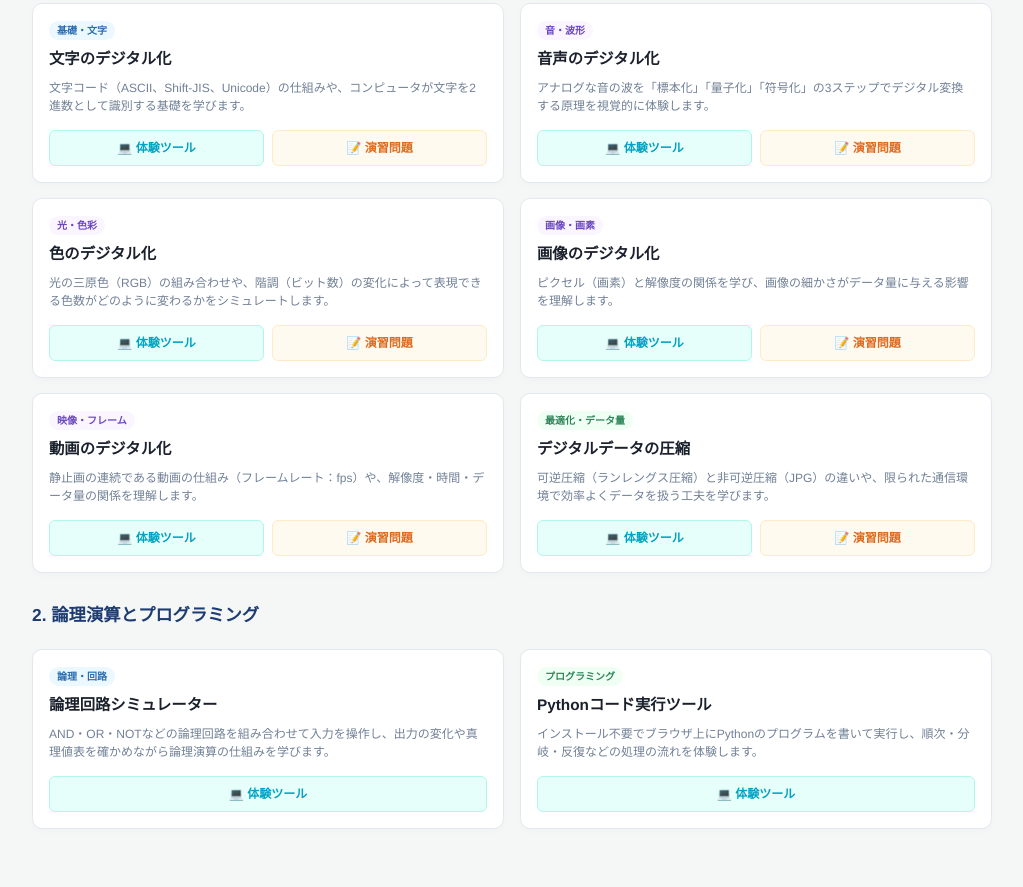
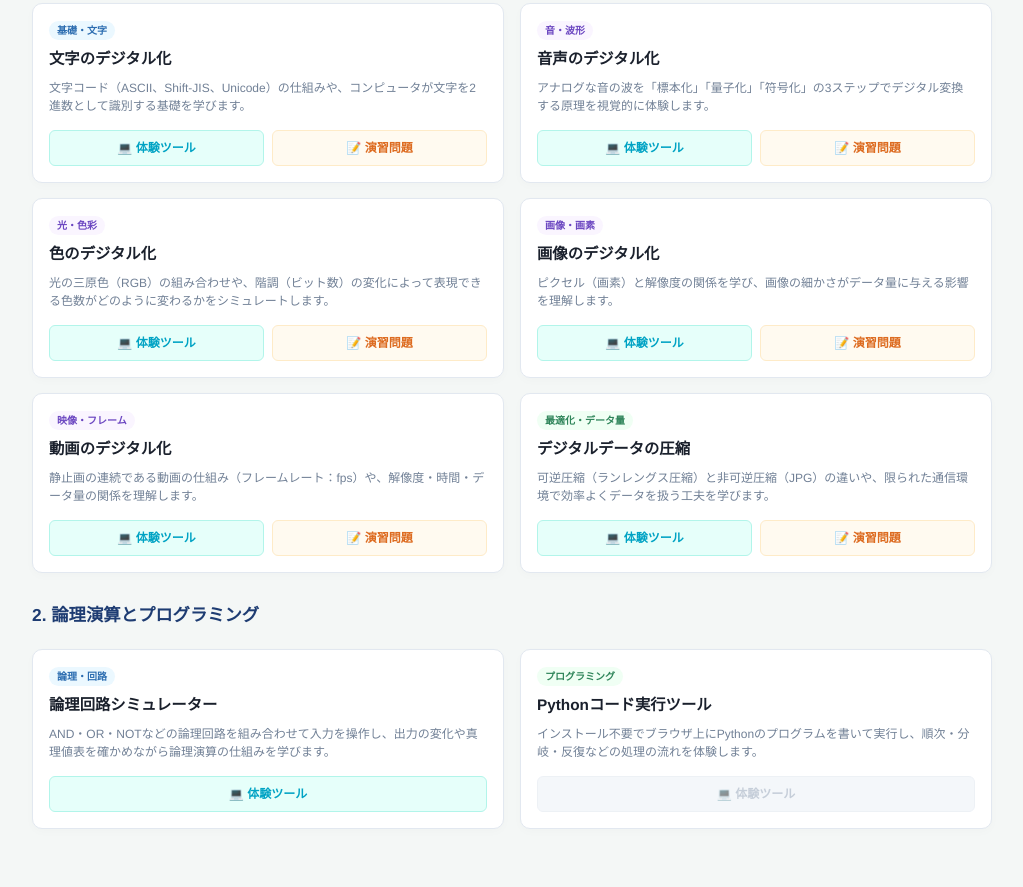
Before and after one commit to h-miura-358/r8-joho1, a plain HTML site: page index.html in a window 1280 px wide. Shown: the part 391-1278 px from the top of the page, without its empty margins (128-1151 px from the left). Drawn offline with Linux system fonts and the light colour scheme.

Commit message:
Update index.html

```diff
--- a/index.html
+++ b/index.html
@@ -51,7 +51,7 @@
             },
             // 8. Python実行ツール
             python: {
-                tool: 'https://h-miura-358.github.io/r8-joho1/python_runner.html' // ※公開時のファイル名に合わせてください
+                tool: '' // ※公開時のファイル名に合わせてください
             }
         };
 
```
